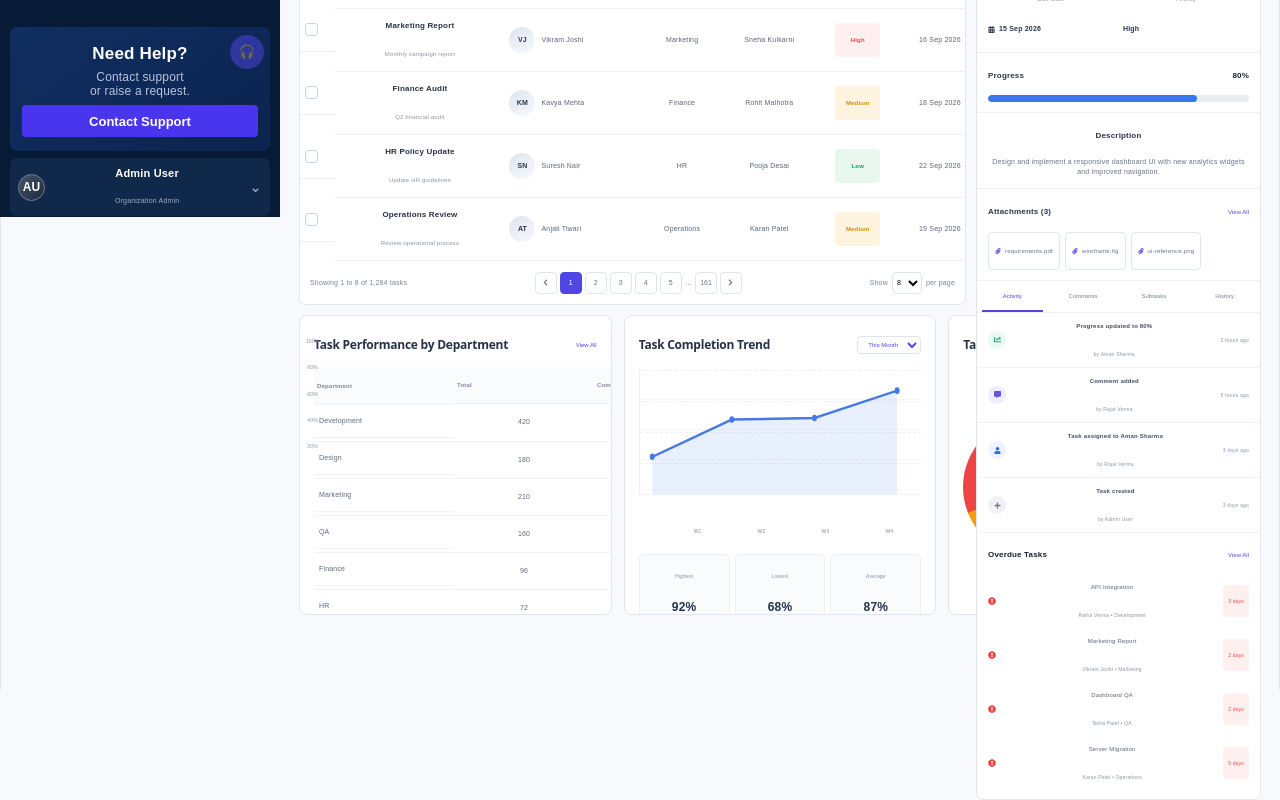
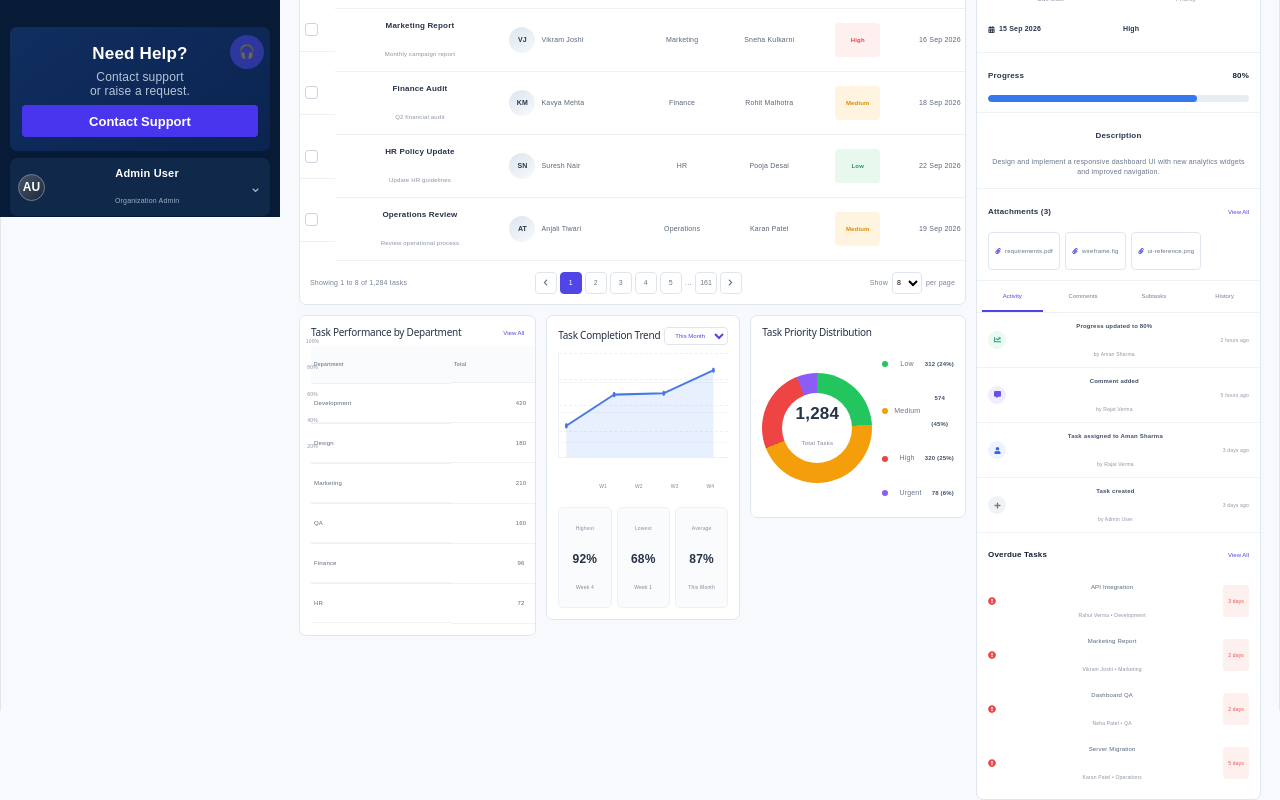
Before and after one commit to mayankpanse83-tech/manager-mangement-system, a React (Vite) app: page /admin/tasks in a window 1280 px wide. Shown: the part 583-1383 px from the top of the page. Built offline with nearby package versions, Linux system fonts and the light colour scheme.

Commit message:
Admin page complete

```diff
--- a/src/apps/admin/pages/AdminTasks.css
+++ b/src/apps/admin/pages/AdminTasks.css
@@ -2039,266 +2039,3 @@ body {
   min-height: 50px;
   background: #f7f9fc;
 }
-/* =========================================================
-   ONLY HEIGHT INCREASE - WIDTH SAME
-   ========================================================= */
-
-.task-analytics {
-  width: 100% !important;
-  grid-template-columns: 1.1fr .9fr 1fr !important;
-  gap: 10px !important;
-}
-
-.task-analytics > .analytics-card {
-  width: 100% !important;
-  min-width: 0 !important;
-
-  height: 380px !important;
-  min-height: 380px !important;
-
-  box-sizing: border-box !important;
-}
-
-/* Performance table ko height ke according spread karo */
-.task-analytics .analytics-card table {
-  width: 100% !important;
-}
-
-/* Completion trend */
-.task-analytics .completion-chart {
-  height: 160px !important;
-}
-
-.task-analytics .chart-area {
-  height: 140px !important;
-}
-
-/* Priority card */
-.task-analytics .priority-content {
-  min-height: 270px !important;
-}
-
-/* Mobile */
-@media (max-width: 1100px) {
-  .task-analytics {
-    grid-template-columns: 1fr 1fr !important;
-  }
-
-  .task-analytics > .analytics-card {
-    height: 380px !important;
-    min-height: 380px !important;
-  }
-}
-
-@media (max-width: 700px) {
-  .task-analytics {
-    grid-template-columns: 1fr !important;
-  }
-
-  .task-analytics > .analytics-card {
-    height: 380px !important;
-    min-height: 380px !important;
-  }
-}
-/* =========================================================
-   3 ANALYTICS CARDS - BIG + EQUAL SIZE
-   ========================================================= */
-
-.task-analytics {
-  width: 100% !important;
-  display: grid !important;
-
-  grid-template-columns: repeat(3, minmax(0, 1fr)) !important;
-
-  gap: 12px !important;
-
-  align-items: stretch !important;
-
-  margin-top: 10px !important;
-  transform: none !important;
-}
-
-/* All 3 cards equal size */
-.task-analytics > .analytics-card {
-  width: 100% !important;
-  min-width: 0 !important;
-
-  min-height: 300px !important;
-  height: 300px !important;
-
-  padding: 14px !important;
-
-  box-sizing: border-box !important;
-
-  border: 1px solid #e0e6ee !important;
-  border-radius: 8px !important;
-
-  background: #fff !important;
-
-  overflow: hidden !important;
-}
-
-/* =========================================================
-   CARD TITLE
-   ========================================================= */
-
-.task-analytics .analytics-header {
-  min-height: 30px !important;
-}
-
-.task-analytics .analytics-header h2 {
-  font-size: 12px !important;
-  font-weight: 700 !important;
-  color: #263247 !important;
-}
-
-/* =========================================================
-   PERFORMANCE TABLE
-   ========================================================= */
-
-.task-analytics .analytics-card table {
-  width: 100% !important;
-  height: auto !important;
-  table-layout: fixed !important;
-}
-
-.task-analytics .analytics-card th {
-  height: 30px !important;
-  font-size: 6px !important;
-}
-
-.task-analytics .analytics-card td {
-  height: 34px !important;
-  padding: 5px !important;
-  font-size: 7px !important;
-}
-
-/* =========================================================
-   COMPLETION TREND CARD
-   ========================================================= */
-
-.task-analytics .completion-chart {
-  width: 100% !important;
-  height: 145px !important;
-  margin-top: 10px !important;
-}
-
-.task-analytics .chart-area {
-  height: 125px !important;
-  min-width: 0 !important;
-  overflow: hidden !important;
-}
-
-.task-analytics .chart-area svg {
-  width: 100% !important;
-  height: 100% !important;
-}
-
-.task-analytics .chart-weeks {
-  margin-top: 3px !important;
-}
-
-.task-analytics .chart-summary {
-  margin-top: 10px !important;
-}
-
-.task-analytics .chart-summary div {
-  min-height: 65px !important;
-  padding: 8px !important;
-}
-
-/* =========================================================
-   PRIORITY DISTRIBUTION
-   ========================================================= */
-
-.task-analytics .priority-content {
-  width: 100% !important;
-  min-height: 230px !important;
-
-  display: flex !important;
-  align-items: center !important;
-  justify-content: center !important;
-
-  gap: 18px !important;
-}
-
-.task-analytics .priority-donut {
-  width: 140px !important;
-  height: 140px !important;
-  flex: 0 0 140px !important;
-}
-
-.task-analytics .priority-donut > div {
-  width: 88px !important;
-  height: 88px !important;
-}
-
-.task-analytics .priority-donut strong {
-  font-size: 20px !important;
-}
-
-.task-analytics .priority-donut span {
-  font-size: 7px !important;
-}
-
-.task-analytics .priority-list {
-  width: 100% !important;
-  max-width: 150px !important;
-}
-
-.task-analytics .priority-list div {
-  min-height: 26px !important;
-}
-
-.task-analytics .priority-list span {
-  font-size: 8px !important;
-}
-
-.task-analytics .priority-list b {
-  font-size: 7px !important;
-}
-
-/* =========================================================
-   REMOVE EXTRA HEIGHT / SPACING
-   ========================================================= */
-
-.task-analytics .analytics-card > * {
-  max-width: 100% !important;
-}
-
-.task-analytics .analytics-card table {
-  overflow: hidden !important;
-}
-
-/* =========================================================
-   RESPONSIVE
-   ========================================================= */
-
-@media (max-width: 1100px) {
-  .task-analytics {
-    grid-template-columns: repeat(2, minmax(0, 1fr)) !important;
-  }
-
-  .task-analytics > .analytics-card {
-    height: 300px !important;
-  }
-
-  .task-analytics .priority-card {
-    grid-column: 1 / -1 !important;
-  }
-}
-
-@media (max-width: 700px) {
-  .task-analytics {
-    grid-template-columns: 1fr !important;
-  }
-
-  .task-analytics .priority-card {
-    grid-column: auto !important;
-  }
-
-  .task-analytics > .analytics-card {
-    height: auto !important;
-    min-height: 300px !important;
-  }
-}
```
